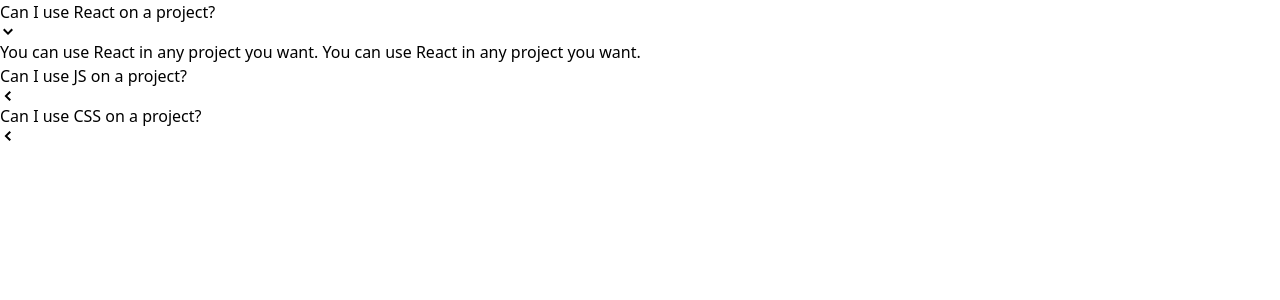
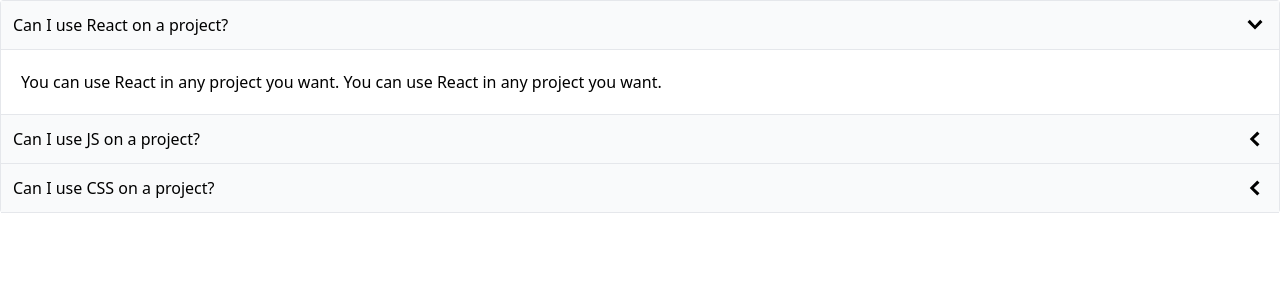
Before and after one commit to poyingHAHA/React_learning, a React (Create React App) app in the folder 6_custom_nav_and_routing/: page / in a window 1280 px wide. Shown: the top 300 px of the page. Built offline with nearby package versions, Linux system fonts and the light colour scheme.

Commit message:
6. adding style to the icon

```diff
--- a/6_custom_nav_and_routing/src/components/Accordion.js
+++ b/6_custom_nav_and_routing/src/components/Accordion.js
@@ -11,21 +11,23 @@ function Accordion({items}) {
   const renderedItems = items.map((item, index) => {
     const isExpanded = index === expandedIndex;
 
-    const icon = <span>
+    const icon = <span className="text-2xl">
       {isExpanded ? <GoChevronDown/> : <GoChevronLeft/>}
     </span>
 
     return (
       <div key={item.id}>
-        <div onClick={() => handleClick(index)}>{item.label}</div>
-        {icon}
-        {isExpanded && <div>{ item.content }</div>}
+        <div className="flex justify-between p-3 bg-gray-50 border-b items-center cursor-pointer" onClick={() => handleClick(index)}>
+          {item.label}
+          {icon}
+        </div>
+        {isExpanded && <div className="border-b p-5">{ item.content }</div>}
       </div>
     )
   });
 
   return (
-    <div>
+    <div className='border-x border-t rounded'>
       {renderedItems}
     </div>
   )
```
